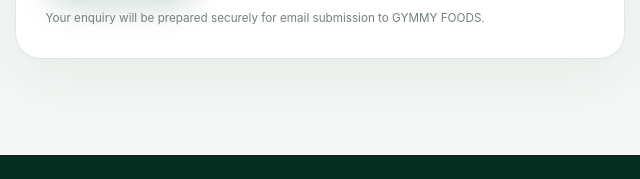
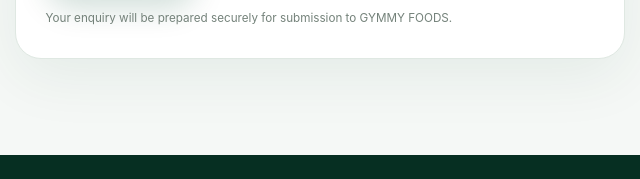
Before and after one commit to gymmyfoods/gymmyfoods.github.io, a plain HTML site: page index.html in a window 1280 px wide. Shown: the part 5015-5194 px from the top of the page, 605-1245 px from the left. Drawn offline with Linux system fonts and the light colour scheme.

Commit message:
Remove 'email' from enquiry submission message

```diff
--- a/index.html
+++ b/index.html
@@ -246,8 +246,8 @@
           <label>Message<textarea name="message" rows="5" required></textarea></label>
           <button class="btn btn-primary" type="submit">Send enquiry</button>
 <p class="form-note">
-  Your enquiry will be prepared securely for email submission to GYMMY FOODS.
-</p>        </form>
+  Your enquiry will be prepared securely for submission to GYMMY FOODS.
+</p>       </form>
       </div>
     </section>
   </main>
```
